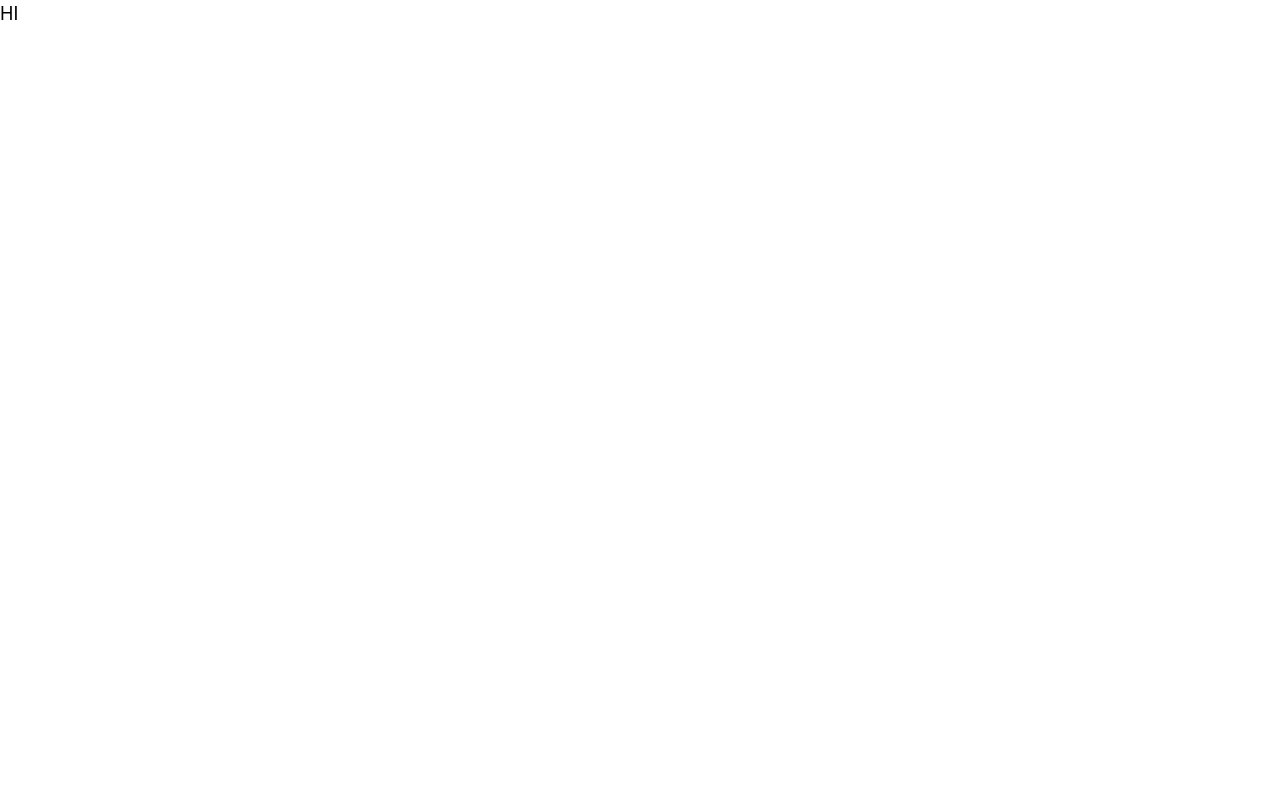
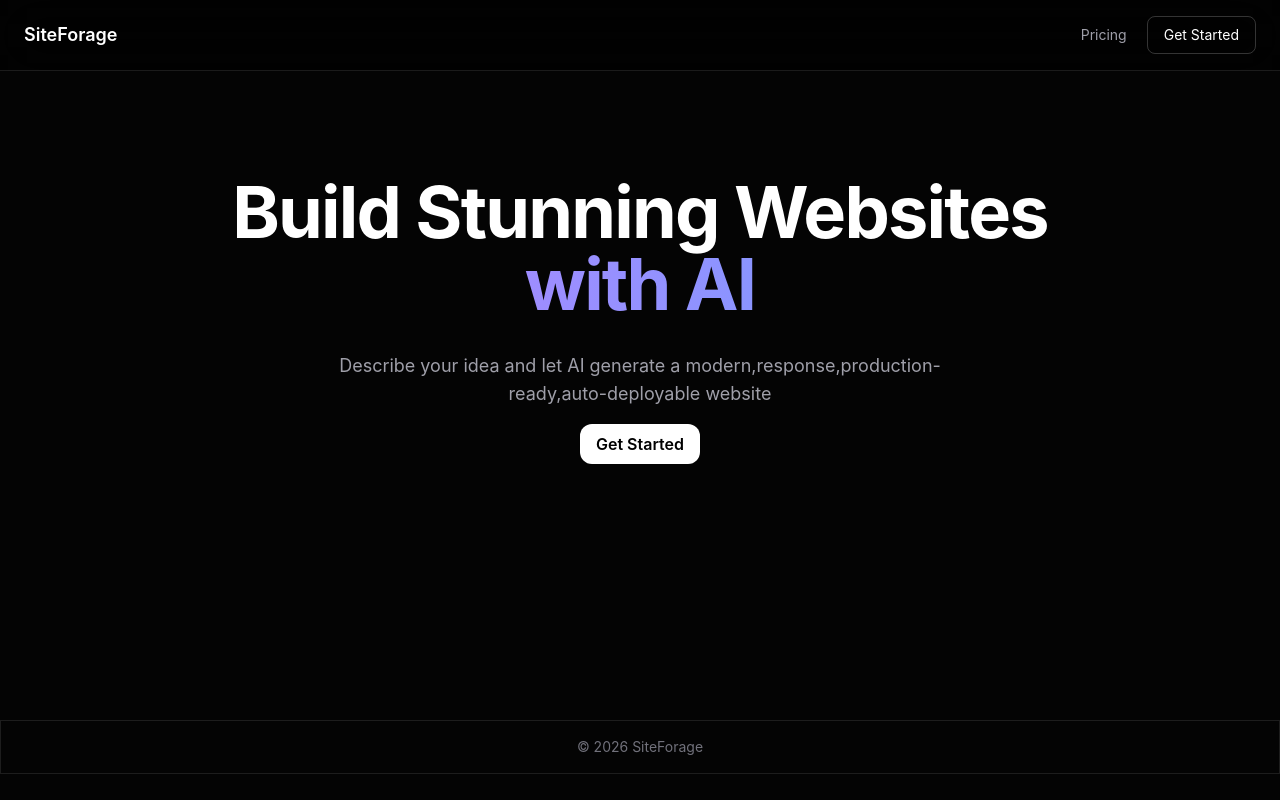
Before and after one commit to adithya-naik/SiteForge, a React (Vite) app in the folder client/: page / in a window 1280 px wide. Built offline with nearby package versions, Linux system fonts and the light colour scheme.

Commit message:
add Homepage

```diff
--- a/client/index.html
+++ b/client/index.html
@@ -4,7 +4,7 @@
     <meta charset="UTF-8" />
     <link rel="icon" type="image/svg+xml" href="/favicon.svg" />
     <meta name="viewport" content="width=device-width, initial-scale=1.0" />
-    <title>client</title>
+    <title>SiteForage</title>
   </head>
   <body>
     <div id="root"></div>
--- a/client/package.json
+++ b/client/package.json
@@ -12,8 +12,10 @@
   },
   "dependencies": {
     "@tailwindcss/vite": "^4.2.2",
+    "motion": "^12.38.0",
     "react": "^19.2.4",
     "react-dom": "^19.2.4",
+    "react-router-dom": "^7.14.0",
     "tailwindcss": "^4.2.2"
   },
   "devDependencies": {
--- a/client/src/App.jsx
+++ b/client/src/App.jsx
@@ -1,11 +1,14 @@
-import React from 'react'
-
+import React from "react";
+import { BrowserRouter, Route, Routes } from "react-router-dom";
+import Home from "./pages/Home";
 const App = () => {
   return (
-    <div>
-      <h1 className='text-lg'> HI</h1>
-    </div>
-  )
-}
+    <BrowserRouter>
+      <Routes>
+        <Route path="/" element={<Home />} />
+      </Routes>
+    </BrowserRouter>
+  );
+};
 
-export default App
+export default App;
--- a/client/src/pages/Home.jsx
+++ b/client/src/pages/Home.jsx
@@ -1,11 +1,67 @@
-import React from 'react'
+import React from "react";
+import { motion } from "motion/react";
 
 const Home = () => {
+  const highlights = [
+    "AI Generated Code",
+    "Fully Responsive Layouts",
+    "Production Ready Outputs",
+  ];
+
   return (
-    <div>
+    <div className="relative min-h-screen bg-[#040404] text-white overflow-hidden">
+      {/* Navbar */}
+      <motion.div
+        initial={{ y: -40, opacity: 0 }}
+        animate={{ y: 0, opacity: 1 }}
+        transition={{ duration: 0.5 }}
+        className="fixed top-0 left-0 right-0 z-50 backdrop-blur-xl bg-black/40 border-b border-white/10"
+      >
+        <div className="max-w-7xl mx-auto px-6 py-4 flex justify-between items-center">
+          <div className="text-lg font-semibold">SiteForage</div>
+          <div className="flex items-center gap-5 ">
+            <div className="hidden md:inline text-sm text-zinc-400 hover:text-white cursor-pointer">
+              Pricing
+            </div>
+            <button className="px-4 py-2 rounded-lg border border-white/20 hover:bg-white/10 text-sm cursor-pointer">
+              Get Started
+            </button>
+          </div>
+        </div>
+      </motion.div>
 
+      {/* Hero Section */}
+      <section className="pt-44 pb-32 px-6 text-center min-h-[calc(100vh-80px)]">
+        <motion.h1
+          initial={{ opacity: 0, y: 40 }}
+          animate={{ opacity: 1, y: 0 }}
+          className="text-5xl md:text-7xl font-bold tracking-tight"
+        >
+          Build Stunning Websites
+          <p className="bg-linear-to-r from-purple-400 to to-blue-400 bg-clip-text text-transparent">
+            with AI
+          </p>
+        </motion.h1>
+
+        <motion.p
+          initial={{ opacity: 0, y: 40 }}
+          animate={{ opacity: 1, y: 0 }}
+          className="mt-8 max-w-2xl mx-auto text-zinc-400 text-lg"
+        >
+          Describe your idea and let AI generate a
+          modern,response,production-ready,auto-deployable website
+        </motion.p>
+
+        <button className="mt-4 px-4 py-2 rounded-xl bg-white text-black font-semibold hover:scale-105 transition cursor-pointer">
+          Get Started
+        </button>
+      </section>
+
+      <footer className="border border-white/10 py-4 flex items-center justify-center text-sm text-zinc-500">
+        &copy; {new Date().getFullYear()} SiteForage
+      </footer>
     </div>
-  )
-}
+  );
+};
 
-export default Home
+export default Home;
```
Also changed, not shown: 1 other file (tests, documents, lock files or other folders).
